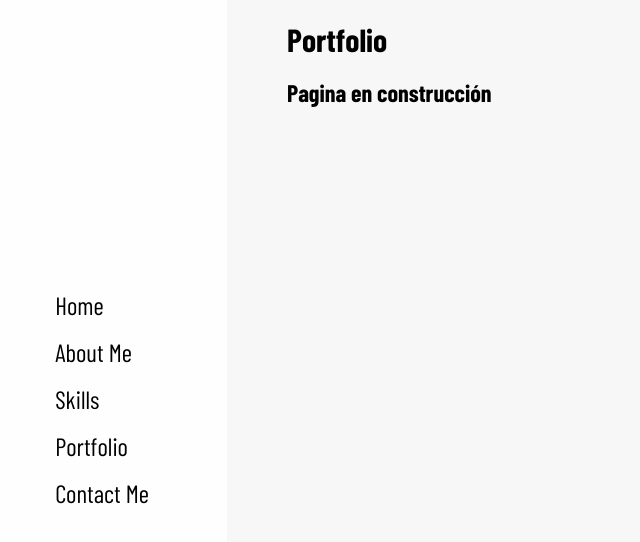
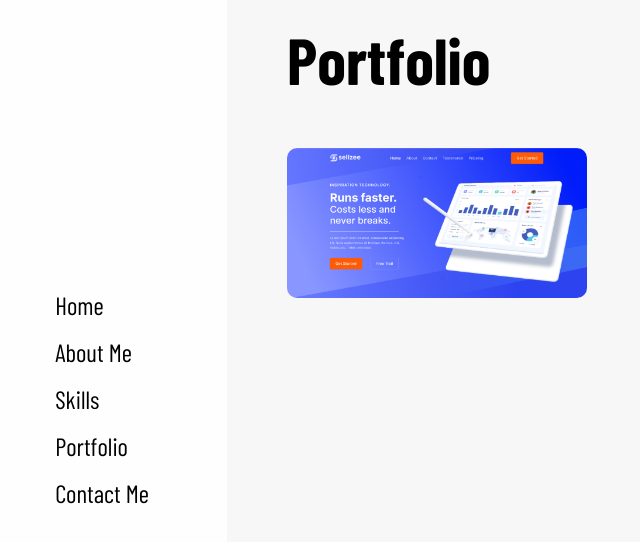
Before and after one commit to jadenaxel/portfolioc, a React (Vite) app: page /portfolio in a window 1280 px wide. Shown: the top 542 px of the page, without its empty margins (23-663 px from the left). Built offline with nearby package versions, Linux system fonts and the light colour scheme; a web font is replaced by a local one.

Commit message:
First Page

```diff
--- a/src/Pages/About.tsx
+++ b/src/Pages/About.tsx
@@ -5,6 +5,8 @@ import { useState } from "react";
 import { Nav } from "../components";
 
 import "../styles/About.scss";
+
+const MenuImg = new URL("../../assets/menu.png", import.meta.url).href;
 
 const About: FC = (): JSX.Element => {
     const [menu, setMenu] = useState<boolean>(false);
@@ -20,7 +22,7 @@ const About: FC = (): JSX.Element => {
                 <Nav />
             </div>
             <div className="burgerMenu" onClick={setStyles} style={burgerMenu}>
-                <img src="/assets/menu.png" />
+                <img src={MenuImg} />
             </div>
             <div className="main">
                 <div className="about">
@@ -37,10 +39,11 @@ const About: FC = (): JSX.Element => {
                         </p>
                         <p>
                             I also have experience working with a variety of
-                            database engines such as SQL Server, MySQL, MongoDB and PostgreSQL. I have worked on both individual and team
-                            projects and have had the opportunity to develop
-                            applications for external clients or companies on a
-                            freelance basis.
+                            database engines such as SQL Server, MySQL, MongoDB
+                            and PostgreSQL. I have worked on both individual and
+                            team projects and have had the opportunity to
+                            develop applications for external clients or
+                            companies on a freelance basis.
                         </p>
                         <p>
                             I consider myself a highly skilled professional and
--- a/src/Pages/Contact.tsx
+++ b/src/Pages/Contact.tsx
@@ -5,6 +5,8 @@ import { useState } from "react";
 import { Nav } from "../components";
 
 import "../styles/Contact.scss";
+
+const MenuImg = new URL("../../assets/menu.png", import.meta.url).href;
 
 const Contact: FC = (): JSX.Element => {
     const [menu, setMenu] = useState<boolean>(false);
@@ -20,7 +22,7 @@ const Contact: FC = (): JSX.Element => {
                 <Nav />
             </div>
             <div className="burgerMenu" onClick={setStyles} style={burgerMenu}>
-                <img src="/assets/menu.png" />
+                <img src={MenuImg} />
             </div>
             <div className="main">
                 <div className="contact">
--- a/src/Pages/Portfolio.tsx
+++ b/src/Pages/Portfolio.tsx
@@ -5,6 +5,9 @@ import { useState } from "react";
 import { Nav } from "../components";
 
 import "../styles/Portfolio.scss";
+
+const MenuImg = new URL("../../assets/menu.png", import.meta.url).href;
+const Project1 = new URL("../../assets/pages/sellzee.png", import.meta.url).href;
 
 const Portfolio: FC = (): JSX.Element => {
     const [menu, setMenu] = useState<boolean>(false);
@@ -20,13 +23,15 @@ const Portfolio: FC = (): JSX.Element => {
                 <Nav />
             </div>
             <div className="burgerMenu" onClick={setStyles} style={burgerMenu}>
-                <img src="/assets/menu.png" />
+                <img src={MenuImg} />
             </div>
             <div className="main">
                 <div className="portfolio">
                     <h1>Portfolio</h1>
                     <div className="portfolio_content">
-                        <h2>Pagina en construcción</h2>
+                        <a href="//https://sellzee-jaden.netlify.app/">
+                            <img src={Project1} alt="Sellzee" />
+                        </a>
                     </div>
                 </div>
             </div>
--- a/src/Pages/Skills.tsx
+++ b/src/Pages/Skills.tsx
@@ -5,6 +5,8 @@ import { useState } from "react";
 import { Nav } from "../components";
 
 import "../styles/Skills.scss";
+
+const MenuImg = new URL("../../assets/menu.png", import.meta.url).href;
 
 const Skills: FC = (): JSX.Element => {
     const [menu, setMenu] = useState<boolean>(false);
@@ -20,7 +22,7 @@ const Skills: FC = (): JSX.Element => {
                 <Nav />
             </div>
             <div className="burgerMenu" onClick={setStyles} style={burgerMenu}>
-                <img src="/assets/menu.png" />
+                <img src={MenuImg} />
             </div>
             <div className="main">
                 <div className="skills">
--- a/src/styles/Portfolio.scss
+++ b/src/styles/Portfolio.scss
@@ -4,6 +4,16 @@
     min-height: 80vh;
     margin-left: 40px;
     h1 {
-        margin-bottom: 20px;
+        font-size: clamp(100%, 65px, 70px);
+        margin-bottom: 50px;
+    }
+    &_content{
+        img{
+            width: 300px;
+            height: 150px;
+            object-fit: cover;
+            border-radius: 10px;
+            cursor: pointer;
+        }
     }
 }
```
Also changed, not shown: assets/pages/sellzee.png (added).
